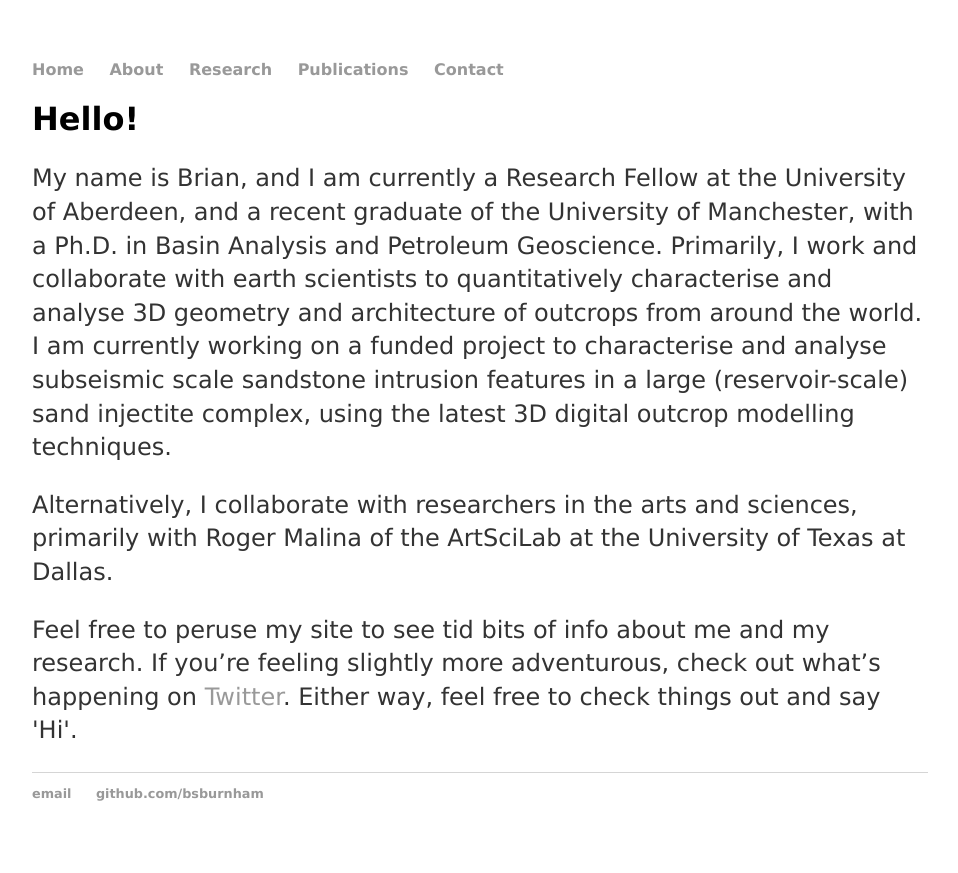
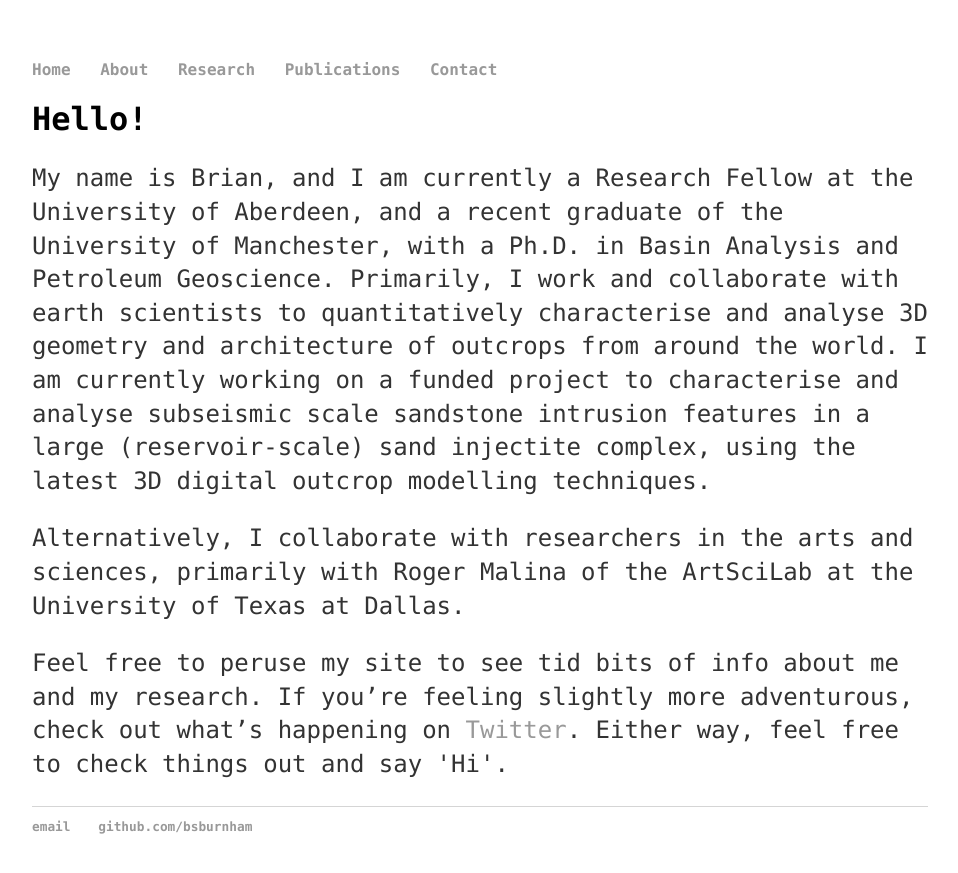
Before and after one commit to bsburnham/bsburnham.github.io, a Jekyll site: the page built from index.html, in a window 1280 px wide. Shown: the top 873 px of the page, without its empty margins (160-1118 px from the left). Built offline with Jekyll 4.4.1, drawn with Linux system fonts in a browser that asks for light colours.

Commit message:
Update main.css

```diff
--- a/css/main.css
+++ b/css/main.css
@@ -3,7 +3,7 @@ body {
     width: 70%;
 }
 nav ul, footer ul {
-    font-family:'Lucida Sans Unicode', 'Lucida Grande', sans-serif;
+    font-family: 'Lucida Console', Monaco, monospace;
     padding: 0px;
     list-style: none;
     font-weight: bold;
@@ -21,11 +21,11 @@ a:hover {
 }
 h1 {
     font-size: 2em;
-    font-family:'Lucida Sans Unicode', 'Lucida Grande', sans-serif;
+    font-family: 'Lucida Console', Monaco, monospace;
 }
 p {
     font-size: 1.5em;
-    font-family:'Lucida Sans Unicode', 'Lucida Grande', sans-serif;
+    font-family: 'Lucida Console', Monaco, monospace;
     line-height: 1.4em;
     color: #333;
 }
```
